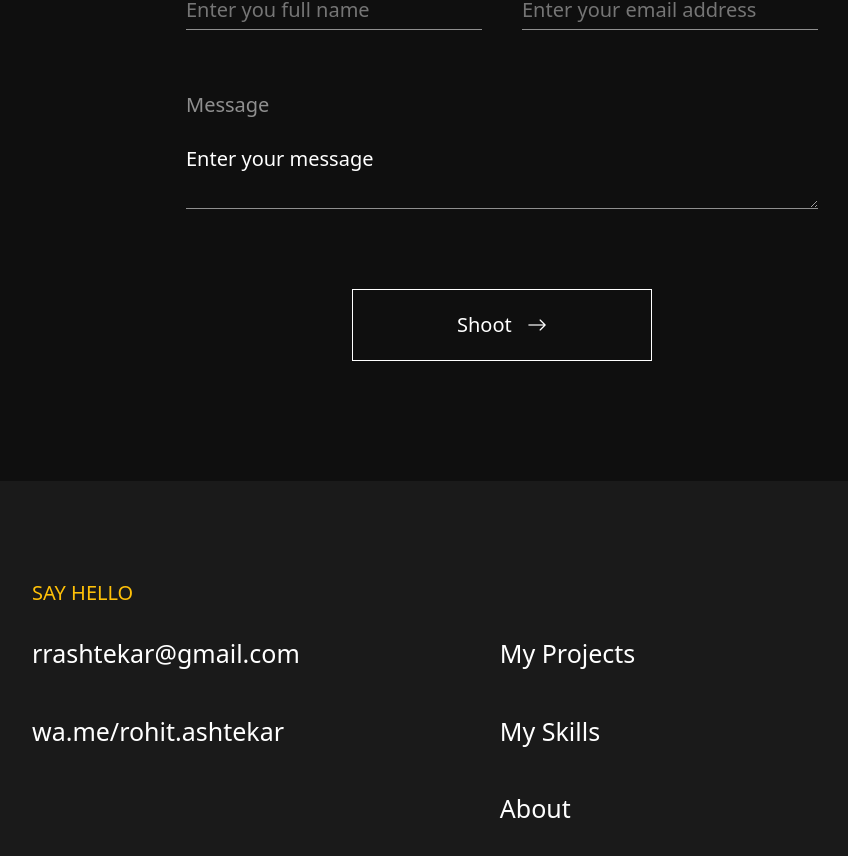
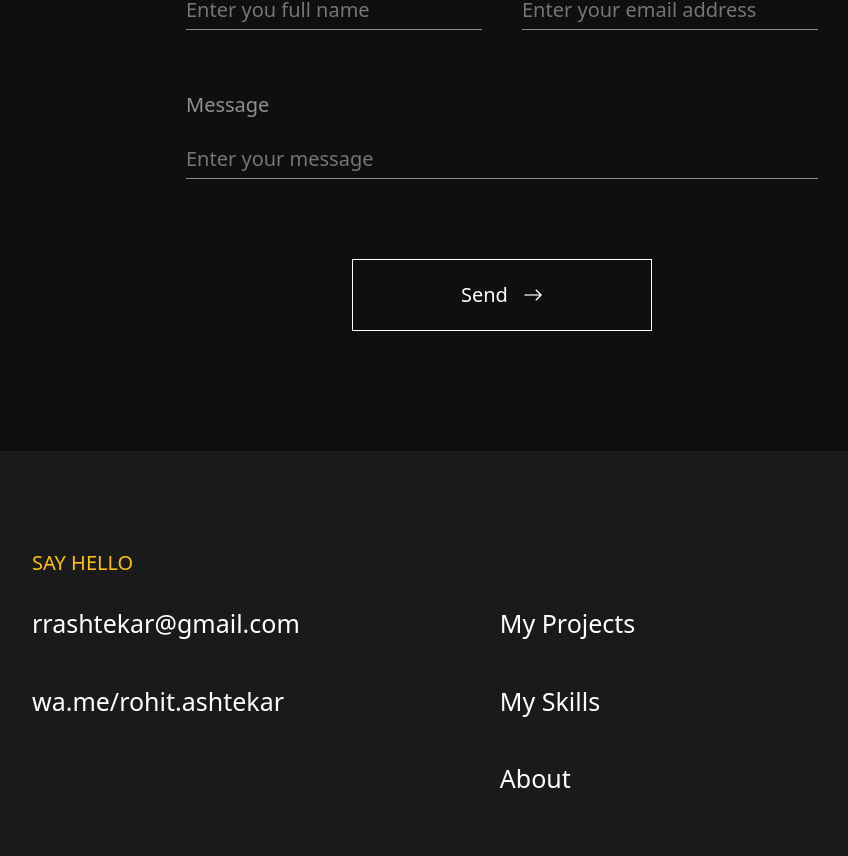
Before and after one commit to rohitashtekar/portfolio, a React (Vite) app in the folder Portfolio/: page / in a window 1280 px wide. Shown: the part 1717-2573 px from the top of the page, without its empty margins (138-986 px from the left). Built offline with nearby package versions, Linux system fonts and the light colour scheme.

Commit message:
ADDED: Formspree submit action

```diff
--- a/Portfolio/src/components/Work.jsx
+++ b/Portfolio/src/components/Work.jsx
@@ -1,6 +1,11 @@
+import { useForm } from '@formspree/react';
 import '../styles/components/work.css'
 
 const Work = () => {
+    const [state, handleSubmit] = useForm("mgvpjreg");
+    if (state.succeeded) {
+        return <p>Success! I will get back to you shortly.</p>;
+    }
     return (
         <>
             {/* Work together */}
@@ -8,10 +13,10 @@ const Work = () => {
                 <div className="work-head">
                     <h1>Send me a message!</h1>
                     <p>
-                        Got a question or proposal, or just want <br/> to say hello? Go ahead.
+                        Got a question or proposal, or just want <br /> to say hello? Go ahead.
                     </p>
                 </div>
-                <form>
+                <form onSubmit={handleSubmit} method="POST">
                     <div className="form-row">
                         <div className="cfn form-input">
                             <label htmlFor="form-name">Name</label>
@@ -24,10 +29,10 @@ const Work = () => {
                     </div>
                     <div className="cft form-input">
                         <label htmlFor="form-ta">Message</label>
-                        <textarea type="textarea" id="form-ta" placeholder="Enter your message" required={true} />
+                        <input type="textarea" id="form-ta" placeholder="Enter your message" required={true}/>
                     </div>
                     <div className="btn-cont">
-                        <button type="submit" className="btn my-3">Shoot <i className="bi bi-arrow-right ps-2"></i></button>
+                        <button type="submit" disabled={state.submitting} className="btn my-3">Send <i className="bi bi-arrow-right ps-2"></i></button>
                     </div>
                 </form>
             </section>
```
